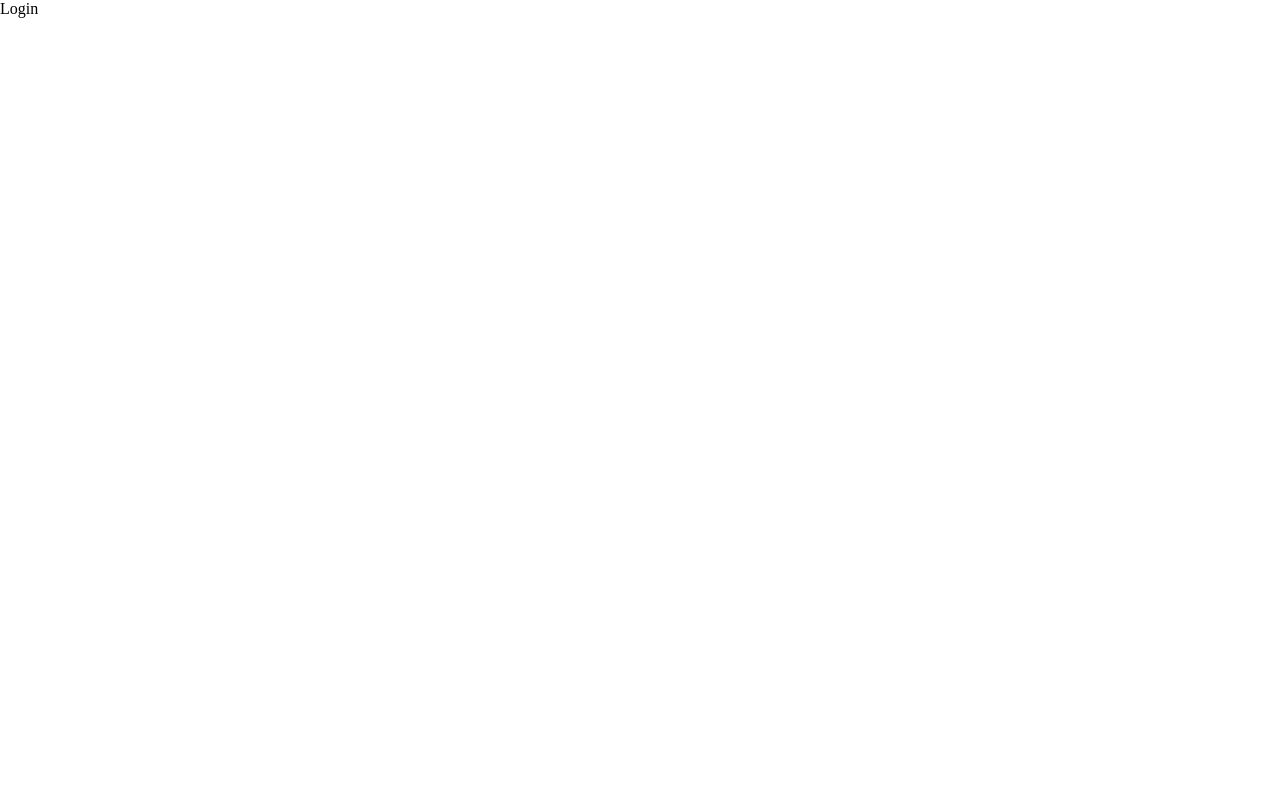
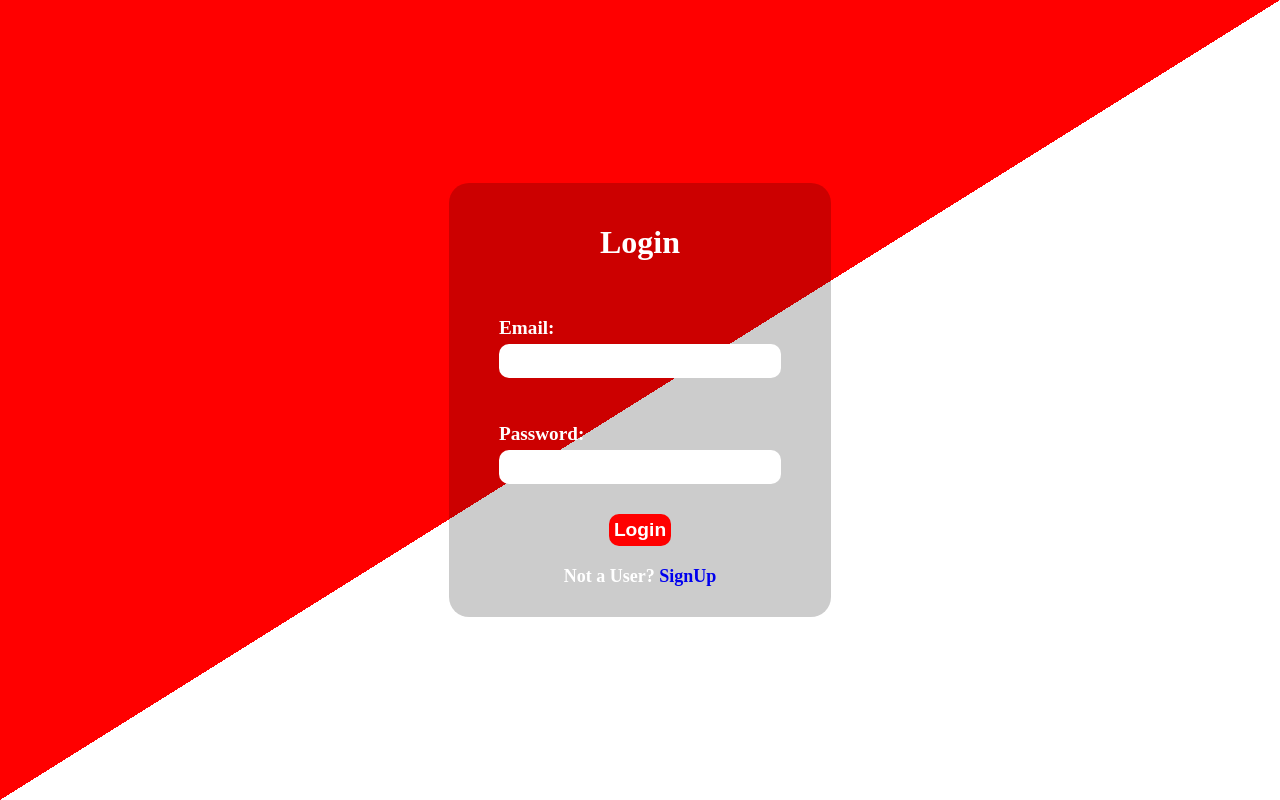
Before and after one commit to AnuragKapoor19/QuizWhiz, a React (Vite) app in the folder frontend/: page /login in a window 1280 px wide. Built offline with nearby package versions, Linux system fonts and the light colour scheme.

Commit message:
initial commit

```diff
--- a/frontend/src/App.css
+++ b/frontend/src/App.css
@@ -1,7 +1,7 @@
 .home {
     height: 100vh;
     width: 100vw;
-    background-image: linear-gradient(to bottom right, red 50%, white 50%);
+    background-image: linear-gradient(154deg, red 50%, white 50%);
     display: flex;
     flex-direction: column;
     position: relative;
@@ -133,3 +133,95 @@
     font-family: Georgia, 'Times New Roman', Times, serif;
     font-style: oblique;
 }
+
+/* Login Page */
+
+.login-page {
+    height: 100vh;
+    width: 100vw;
+    background-image: linear-gradient(to bottom right, red 50%, white 50%);
+    display: flex;
+    position: relative;
+    overflow: hidden;
+    justify-content: center;
+    align-items: center;
+}
+
+.container {
+    background-color: rgba(0, 0, 0, 0.200);
+    color: white;
+    padding: 20px 40px;
+    border-radius: 20px;
+    display: flex;
+    flex-direction: column;
+    justify-content: center;
+    align-items: center;
+}
+
+.form-container form {
+    display: flex;
+    flex-direction: column;
+    padding: 10px;
+}
+
+.margin {
+    display: flex;
+    flex-direction: column;
+    margin: 20px 0;
+}
+
+.margin label {
+    font-size: larger;
+    font-weight: bolder;
+    margin: 5px 0;
+}
+
+.margin input {
+    font-size: large;
+    font-weight: bold;
+    font-family: 'Segoe UI', Tahoma, Geneva, Verdana, sans-serif;
+    padding: 5px;
+    border-radius: 10px;
+    border: none;
+}
+
+.margin input:hover {
+    box-shadow: rgba(0, 0, 0, 0.25) 0px 14px 28px, rgba(0, 0, 0, 0.22) 0px 10px 10px;
+}
+
+.btn-container {
+    text-align: center;
+}
+
+.btn-container button {
+    padding: 5px;
+    font-size: larger;
+    font-weight: bold;
+    border-radius: 10px;
+    background-color: red;
+    color: white;
+    cursor: pointer;
+    border: none;
+    transition: transform 0.1s ease;
+    margin: 10px 0;
+}
+
+.btn-container button:hover {
+    background-color: white;
+    color: red;
+}
+
+.btn-container button:active {
+    transform: scale(1.1);
+}
+
+form span {
+    text-align: center;
+    margin-top: 10px;
+    font-size: large;
+    font-weight: bolder;
+}
+
+a {
+    text-decoration: none;
+}
--- a/frontend/src/App.jsx
+++ b/frontend/src/App.jsx
@@ -2,6 +2,7 @@ import './App.css'
 import { BrowserRouter as Router, Routes, Route } from 'react-router-dom';
 import Home from './pages/Home';
 import Login from './pages/Login';
+import SignUp from './pages/SignUp';
 
 function App() {
   return (
@@ -10,6 +11,7 @@ function App() {
         <Routes>
           <Route exact path='/' element={<Home />} />
           <Route exact path='/login' element={<Login />} />
+          <Route exact path='/signup' element={<SignUp />} />
         </Routes>
       </Router>
     </>
--- a/frontend/src/pages/Home.jsx
+++ b/frontend/src/pages/Home.jsx
@@ -7,13 +7,13 @@ function Home() {
             <div className='home'>
                 <div className="navbar">
                     <div className='logo-container'>
-                        <span className='logo'>QuizWhiz</span>
-                        <span className='line'>For the ultimate quiz wizard</span>
+                        <span className='logo'>𝕼𝖚𝖎𝖟𝖂𝖍𝖎𝖟</span>
+                        <span className='line'>𝐅𝐨𝐫 𝐭𝐡𝐞 𝐮𝐥𝐭𝐢𝐦𝐚𝐭𝐞 𝐪𝐮𝐢𝐳 𝐰𝐢𝐳𝐚𝐫𝐝 </span>
                     </div>
 
                     <div className='buttons'>
                         <Link to={'/login'} id='login'>Login</Link>
-                        <Link id='signup'>SignUp</Link>
+                        <Link to={'/signup'} id='signup'>SignUp</Link>
                     </div>
                 </div>
 
--- a/frontend/src/pages/Login.jsx
+++ b/frontend/src/pages/Login.jsx
@@ -1,8 +1,34 @@
 import React from 'react'
+import { Link } from 'react-router-dom'
 
 function Login() {
   return (
-    <div>Login</div>
+    <>
+      <div className='login-page'>
+        <div className='container'>
+          <h1>Login</h1>
+          <div className='form-container'>
+            <form>
+              <div className='margin'>
+                <label for='email'>Email:</label>
+                <input id='email' type='email' required />
+              </div>
+
+              <div className="margin">
+                <label for='password'>Password:</label>
+                <input id='password' type='password' required />
+              </div>
+
+              <div className="btn-container">
+                <button type='submit'>Login</button>
+              </div>
+
+              <span>Not a User? <Link to={'/signup'}> SignUp</Link></span>
+            </form>
+          </div>
+        </div>
+      </div>
+    </>
   )
 }
 
--- /dev/null
+++ b/frontend/src/pages/SignUp.jsx
@@ -0,0 +1,45 @@
+import React from 'react'
+import { Link } from 'react-router-dom'
+
+function SignUp() {
+    return (
+        <>
+            <div className='login-page'>
+                <div className='container'>
+                    <h1>SignUp</h1>
+                    <div className='form-container'>
+                        <form>
+                            <div className='margin'>
+                                <label for='name'>Name:</label>
+                                <input id='name' type='text' required />
+                            </div>
+
+                            <div className='margin'>
+                                <label for='email'>Email:</label>
+                                <input id='email' type='email' required />
+                            </div>
+
+                            <div className="margin">
+                                <label for='password'>Password:</label>
+                                <input id='password' type='password' required />
+                            </div>
+
+                            <div className='margin'>
+                                <label for='confirm-password'>Confirm Password:</label>
+                                <input id='confirm-password' type='password' required />
+                            </div>
+
+                            <div className="btn-container">
+                                <button type='submit'>Create Account</button>
+                            </div>
+
+                            <span>Already a User? <Link to={'/login'}>Login</Link></span>
+                        </form>
+                    </div>
+                </div>
+            </div>
+        </>
+    )
+}
+
+export default SignUp
```
